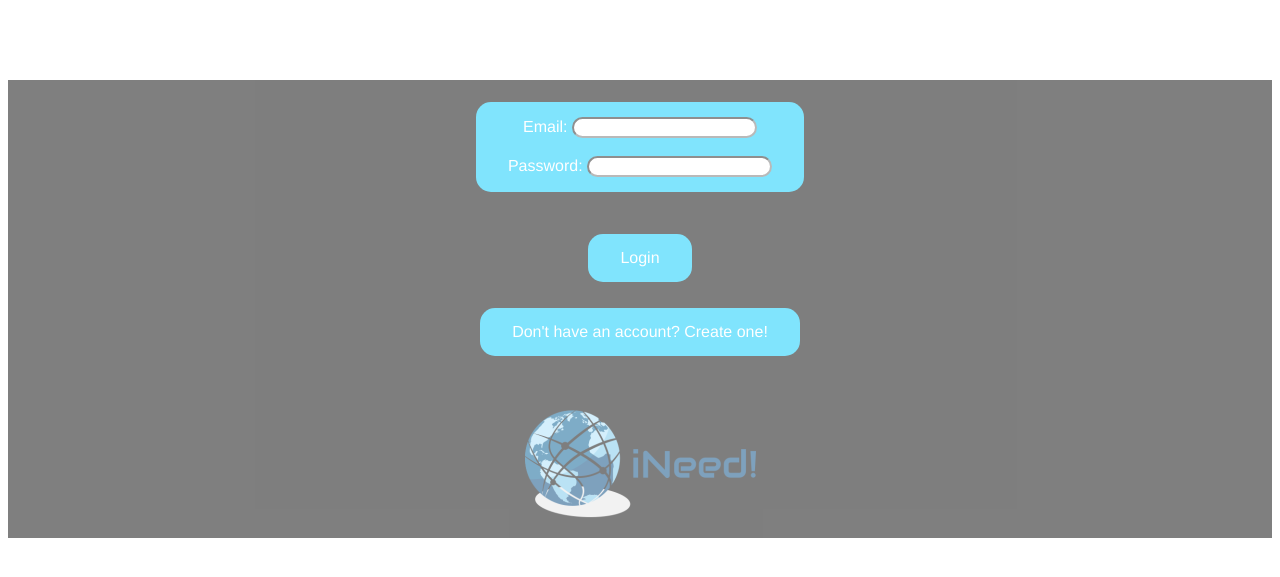
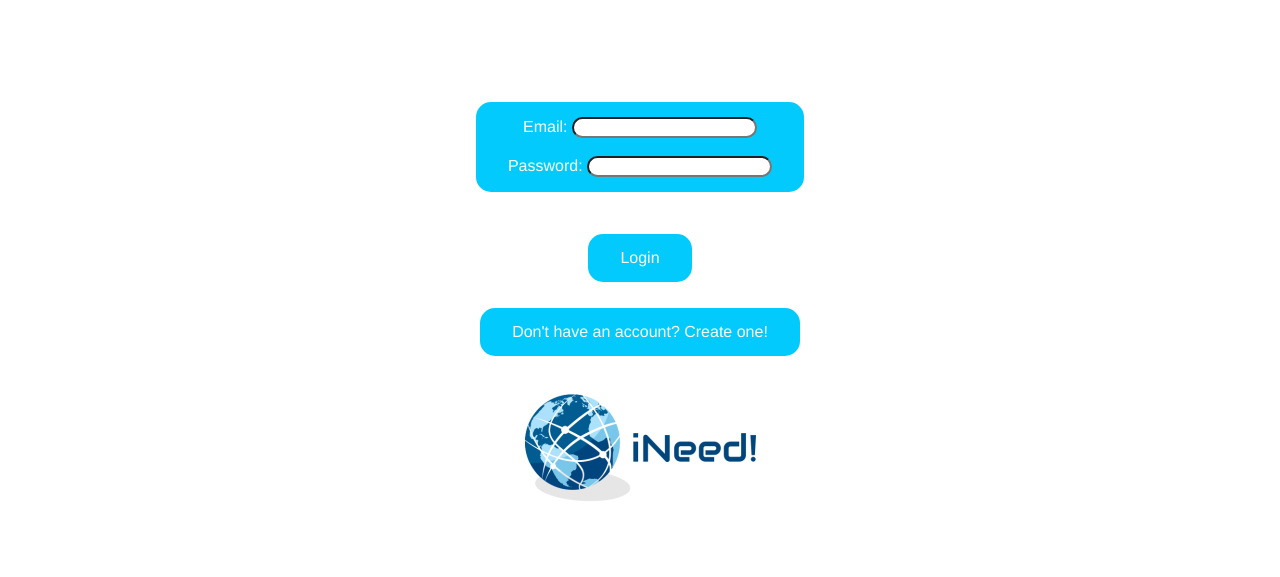
Before and after one commit to TangyTiger/iNeed, a Flask app: page /ineed in a window 1280 px wide. Shown: the top 577 px of the page. Run offline with Flask 2, Linux system fonts and the light colour scheme.

Commit message:
update 1

```diff
--- a/app/templates/login.html
+++ b/app/templates/login.html
@@ -11,7 +11,6 @@
     <br>
     <br>
     <br>
-    <div id = "block">
     <br>
     <p class = "info">
     Email: <input class = "input" type="text" id="email">
@@ -26,7 +25,6 @@
     <br>
     <button id = "creatacct" class = "_button_" onclick="create_account()">Don't have an account? Create one!</button>
     <br>
-    <div>
     <br>
     <img src = "/static/iNeed.png" alt = "still not working" style = "width:50px height:50px">
     <style>
@@ -64,10 +62,6 @@
             border-radius: 15px;
         }
 
-        #block{
-            background-color: #000000;
-            opacity: 0.5;
-        }
 
        #body{
            text-align: center;
```
